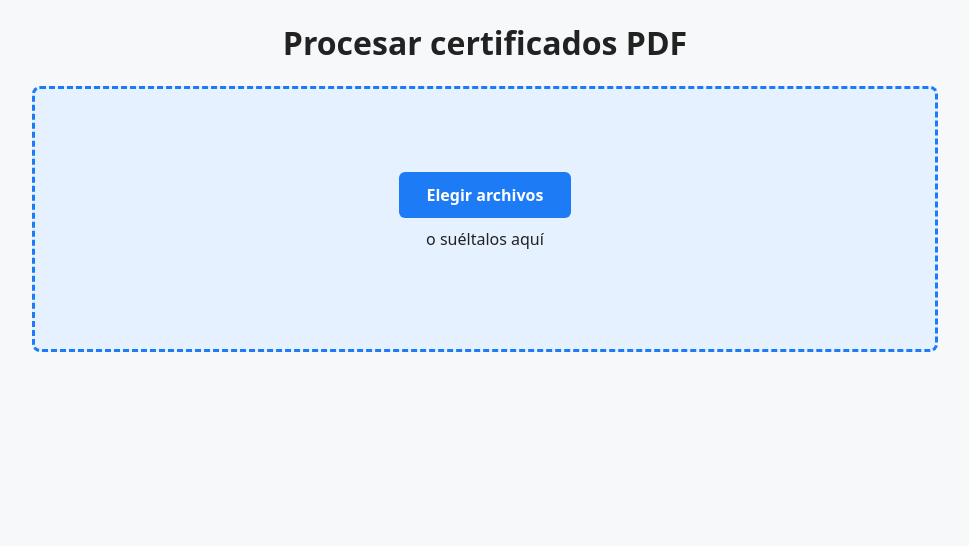
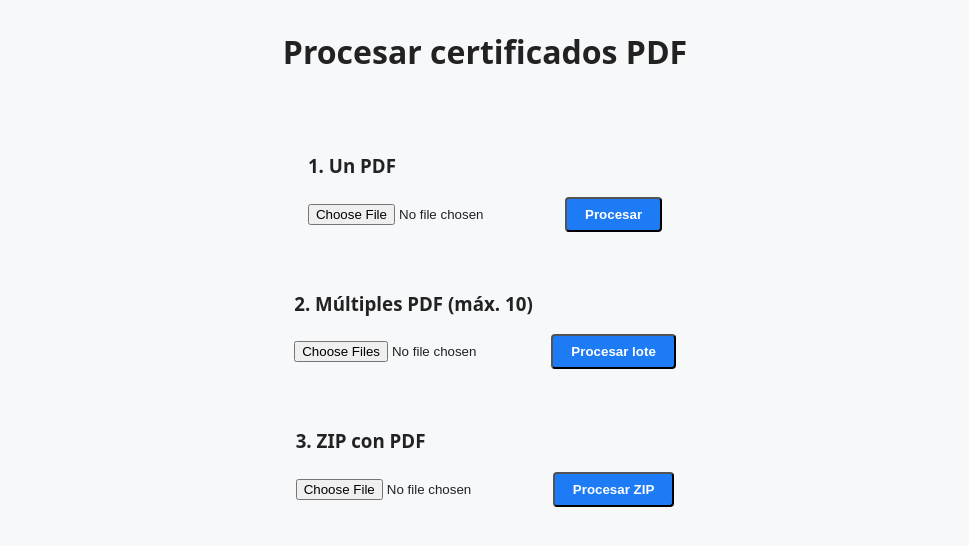
Before and after one commit to Juangranados89/certificados-app, a Flask app: page / in a window 1280 px wide. Shown: the top 546 px of the page, without its empty margins (155-1124 px from the left). Run offline with Flask 3, Linux system fonts and the light colour scheme; parts of the project's set-up code (start-up, migrations or seed data) failed here and were passed over.

Commit message:
Update index.html

```diff
--- a/templates/index.html
+++ b/templates/index.html
@@ -7,26 +7,44 @@
 </head>
 <body>
 
-  <h1>Procesar certificados PDF</h1>
+  <h1 style="margin-top:30px">Procesar certificados PDF</h1>
 
-  <!-- Zona Drag-and-Drop -->
-  <form action="{{ url_for('lote') }}" method="post"
-        enctype="multipart/form-data" class="drop-zone" id="dropForm">
-    <input type="file" id="fileInput" name="pdfs" accept="application/pdf" multiple required>
-    <label for="fileInput">Elegir archivos</label>
-    <p style="margin-top:10px">o suéltalos aquí</p>
-  </form>
+  <!-- ----------- Un solo PDF ----------- -->
+  <section style="margin-top:40px">
+    <h3>1. Un PDF</h3>
+    <form action="{{ url_for('single') }}" method="post" enctype="multipart/form-data">
+      <input type="file" name="pdf" accept="application/pdf" required>
+      <button class="btn" type="submit">Procesar</button>
+    </form>
+  </section>
+
+  <!-- ----------- Múltiples PDF (máx 10) ----------- -->
+  <section style="margin-top:40px">
+    <h3>2. Múltiples PDF (máx. 10)</h3>
+    <form id="multiForm" action="{{ url_for('multi') }}" method="post" enctype="multipart/form-data">
+      <input id="multiInput" type="file" name="pdfs" accept="application/pdf" multiple required>
+      <button class="btn" type="submit">Procesar lote</button>
+    </form>
+    <p id="multiWarn" style="color:#c00; display:none;">Máximo 10 archivos.</p>
+  </section>
+
+  <!-- ----------- ZIP con muchos PDF ----------- -->
+  <section style="margin-top:40px">
+    <h3>3. ZIP con PDF</h3>
+    <form action="{{ url_for('zipbatch') }}" method="post" enctype="multipart/form-data">
+      <input type="file" name="zipfile" accept=".zip" required>
+      <button class="btn" type="submit">Procesar ZIP</button>
+    </form>
+  </section>
 
 <script>
-/* realzamos drag-and-drop */
-const dz = document.querySelector('.drop-zone');
-dz.addEventListener('dragover', e => { e.preventDefault(); dz.classList.add('dragover'); });
-dz.addEventListener('dragleave', () => dz.classList.remove('dragover'));
-dz.addEventListener('drop', e => {
-  e.preventDefault();
-  dz.classList.remove('dragover');
-  document.getElementById('fileInput').files = e.dataTransfer.files;
-  dz.submit();
+/* -- límite de 10 en el input múltiple -- */
+document.getElementById('multiForm').addEventListener('submit', e=>{
+  const files = document.getElementById('multiInput').files;
+  if(files.length > 10){
+    e.preventDefault();
+    document.getElementById('multiWarn').style.display='block';
+  }
 });
 </script>
 
```
